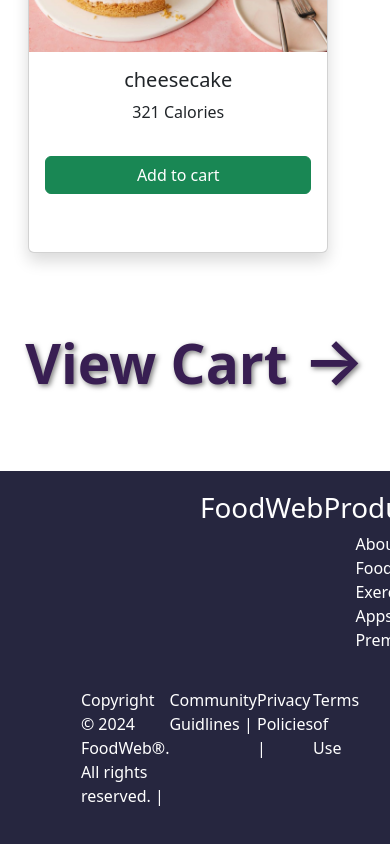
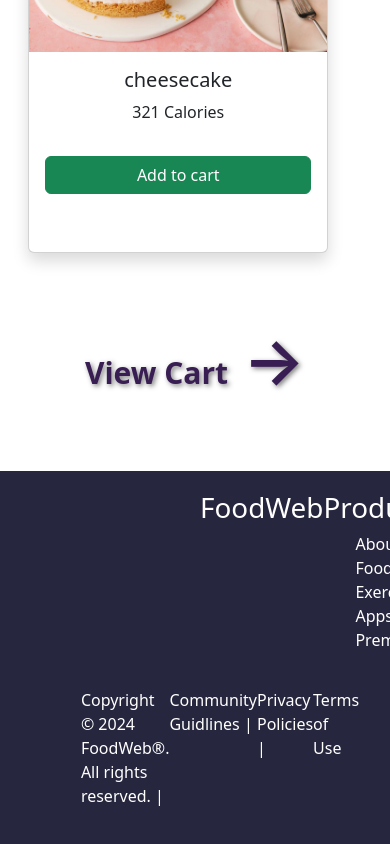
Before and after one commit to poorva-khatawate/NutriTrack-web, a React (Create React App) app: page /dessert in a window 390 px wide. Shown: the part 3421-4265 px from the top of the page. Built offline with nearby package versions, Linux system fonts and the light colour scheme.

Commit message:
resposnive-desserts

```diff
--- a/src/components/Track-calorie/CommonCalorie.css
+++ b/src/components/Track-calorie/CommonCalorie.css
@@ -1,4 +1,4 @@
-.cal-h1-track{
+.cal-h1-track {
     font-size: 55px;
     padding-top: 25px;
     color: rgb(56, 30, 82);
@@ -6,14 +6,15 @@
     margin: 0 auto;
     text-shadow: 2px 2px 5px rgba(0, 0, 0, 0.5);
 }
-.common-cal{
+
+.common-cal {
     display: flex;
     align-items: center;
     justify-content: center;
     padding-bottom: 50px;
+}
 
-}
-.view-cart-link{
+.view-cart-link {
     text-decoration: none;
     padding: 10px;
     font-size: 55px;
@@ -22,10 +23,48 @@
     margin: 0 auto;
     text-shadow: 2px 2px 5px rgba(0, 0, 0, 0.5);
 }
-.view-cart-link span{
+
+.view-cart-link span {
     padding-left: 15px;
     font-size: 65px;
 }
-.view-cart-link:hover{
+
+.view-cart-link:hover {
     color: rgb(75, 60, 40);
 }
+
+/* Media Queries */
+@media (max-width: 768px) {
+    .cal-h1-track {
+        font-size: 40px;
+    }
+
+    .view-cart-link {
+        font-size: 40px;
+    }
+}
+
+@media (max-width: 576px) {
+    .cal-h1-track {
+        font-size: 30px;
+    }
+
+    .view-cart-link {
+        font-size: 30px;
+    }
+}
+
+/* Additional styles for card alignment */
+.row.justify-content-center {
+    flex-wrap: wrap;
+}
+
+.col-md-4.mb-4 {
+    flex: 0 0 50%;
+    max-width: 50%;
+    padding: 10px;
+}
+
+.card.p-0.overflow-hidden.h-100.shadow {
+    height: 100%;
+}
```
